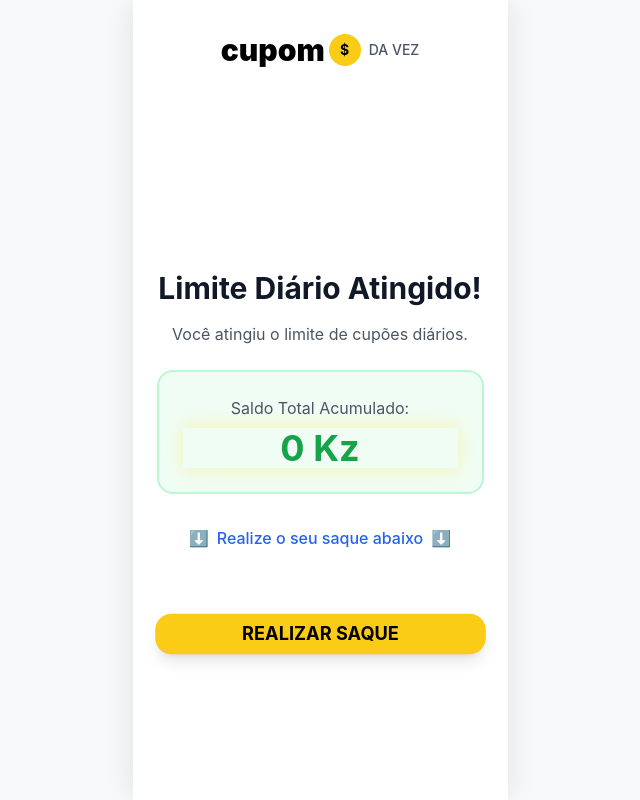
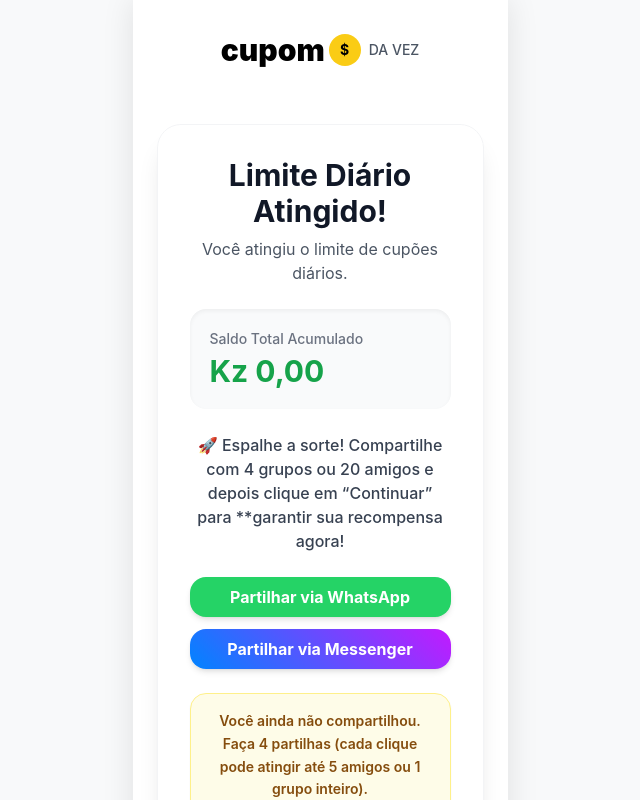
Before and after one commit to odisseumilionario-sketch/SUA-HORA-2, a React (Vite) app: page /limite-atingido in a window 1280 px wide. Shown: the top 800 px of the page, without its empty margins (320-960 px from the left). Built offline with nearby package versions, Linux system fonts and the light colour scheme.

Commit message:
limite atingido alterado

```diff
--- a/src/pages/LimitReachedPage.jsx
+++ b/src/pages/LimitReachedPage.jsx
@@ -1,4 +1,4 @@
-import React, { useEffect, useState } from 'react';
+import React, { useEffect, useState, useCallback, useMemo } from 'react';
 import { motion } from 'framer-motion';
 import { useNavigate } from 'react-router-dom';
 import { Button } from '@/components/ui/button';
@@ -6,15 +6,76 @@ import { Button } from '@/components/ui/button';
 const LimitReachedPage = () => {
   const navigate = useNavigate();
   const [totalBalance, setTotalBalance] = useState(0);
+  const [shareCount, setShareCount] = useState(0);
+  const REQUIRED_CLICKS = 4;
+  const FRIENDS_PER_CLICK = 5;
+  const GROUPS_TARGET = 4;
+
+  const progressPercent = useMemo(() => {
+    if (shareCount >= REQUIRED_CLICKS) {
+      return 100;
+    }
+    return Math.min(Math.round((shareCount / REQUIRED_CLICKS) * 100), 100);
+  }, [shareCount]);
+
+  const progressMessage = useMemo(() => {
+    if (shareCount === 0) {
+      return 'Você ainda não compartilhou. Faça 4 partilhas (cada clique pode atingir até 5 amigos ou 1 grupo inteiro).';
+    }
+
+    if (shareCount < REQUIRED_CLICKS) {
+      const remainingClicks = REQUIRED_CLICKS - shareCount;
+      const friendsCovered = shareCount * FRIENDS_PER_CLICK;
+      const groupsCovered = shareCount;
+      const remainingFriends = Math.max(FRIENDS_PER_CLICK * REQUIRED_CLICKS - friendsCovered, 0);
+      const remainingGroups = Math.max(GROUPS_TARGET - groupsCovered, 0);
+
+      return `Excelente! Você já compartilhou ${friendsCovered} amigos / ${groupsCovered} grupos. Faltam ${remainingClicks} ${remainingClicks === 1 ? 'clique' : 'cliques'} para completar os ${GROUPS_TARGET} grupos ou ${FRIENDS_PER_CLICK * REQUIRED_CLICKS} amigos.`;
+    }
+
+    return 'Excelente! Você já compartilhou o suficiente e atingiu 100% do progresso.';
+  }, [shareCount]);
 
   useEffect(() => {
-    const storedBalance = parseInt(localStorage.getItem('totalBalance') || '0');
-    setTotalBalance(storedBalance);
+    const storedBalance = parseInt(localStorage.getItem('totalBalance') || '0', 10);
+    setTotalBalance(Number.isNaN(storedBalance) ? 0 : storedBalance);
   }, []);
 
-  const handleWithdraw = () => {
-    navigate('/metodo-saque');
-  };
+  const shareMessage = useMemo(
+    () =>
+      'É real! Acabei de clicar e ganhei um bônus em dinheiro! É super fácil e recomendo muito que você experimente! Não perca! https://milionariorapido.onrender.com',
+    []
+  );
+
+  const handleShare = useCallback(
+    (platform) => {
+      const encodedMessage = encodeURIComponent(shareMessage);
+
+      if (platform === 'whatsapp') {
+        window.open(`https://api.whatsapp.com/send?text=${encodedMessage}`, '_blank', 'noopener');
+      }
+
+      if (platform === 'messenger') {
+        const baseLink = 'https://milionariorapido.onrender.com';
+        const messengerUrl = `fb-messenger://share/?link=${encodeURIComponent(baseLink)}&app_id=123456789&text=${encodedMessage}`;
+        const fallbackUrl = `https://www.facebook.com/dialog/send?app_id=123456789&link=${encodeURIComponent(baseLink)}&redirect_uri=${encodeURIComponent(baseLink)}&quote=${encodedMessage}`;
+
+        const newWindow = window.open(messengerUrl, '_blank', 'noopener');
+        if (!newWindow) {
+          window.open(fallbackUrl, '_blank', 'noopener');
+        }
+      }
+
+      setShareCount((prev) => Math.min(prev + 1, REQUIRED_CLICKS));
+    },
+    [shareMessage]
+  );
+
+  const handleContinue = useCallback(() => {
+    if (shareCount >= REQUIRED_CLICKS) {
+      navigate('/metodo-saque');
+    }
+  }, [navigate, shareCount]);
 
   return (
     <div className="min-h-screen bg-white flex flex-col">
@@ -43,49 +104,74 @@ const LimitReachedPage = () => {
         animate={{ opacity: 1, y: 0 }}
         transition={{ duration: 0.6, delay: 0.2 }}
       >
-        <div className="text-center mb-8">
-          <h2 className="text-3xl font-bold text-gray-900 mb-4">
-            Limite Diário Atingido!
-          </h2>
-          <p className="text-gray-600 mb-6">
-            Você atingiu o limite de cupões diários.
+        <motion.div
+          className="max-w-md mx-auto border border-gray-100 rounded-3xl p-8 shadow-xl bg-white/95 backdrop-blur-sm flex flex-col gap-6"
+          initial={{ opacity: 0, scale: 0.95 }}
+          animate={{ opacity: 1, scale: 1 }}
+          transition={{ duration: 0.6, delay: 0.2 }}
+        >
+          <div className="space-y-2 text-center">
+            <h2 className="text-3xl font-bold text-gray-900">Limite Diário Atingido!</h2>
+            <p className="text-gray-600">Você atingiu o limite de cupões diários.</p>
+          </div>
+
+          <div className="bg-gray-50 rounded-2xl p-5 shadow-inner">
+            <p className="text-sm font-medium text-gray-500">Saldo Total Acumulado</p>
+            <p className="text-3xl font-bold text-green-600 mt-1">
+              {Math.max(totalBalance, 0)
+                .toLocaleString('pt-BR', { style: 'currency', currency: 'AOA' })
+                .replace('AOA', 'Kz')}
+            </p>
+          </div>
+
+          <p className="text-gray-700 font-medium text-center">
+            🚀 Espalhe a sorte! Compartilhe com 4 grupos ou 20 amigos e depois clique em “Continuar” para **garantir sua recompensa agora!
           </p>
 
-          {/* Balance Display */}
-          <motion.div
-            className="bg-green-50 border-2 border-green-200 rounded-2xl p-6 mb-8"
-            initial={{ opacity: 0, scale: 0.9 }}
-            animate={{ opacity: 1, scale: 1 }}
-            transition={{ duration: 0.6, delay: 0.4 }}
+          <div className="space-y-3">
+            <Button
+              onClick={() => handleShare('whatsapp')}
+              className="w-full bg-[#25D366] hover:bg-[#1da955] text-white font-bold py-3 px-4 rounded-2xl text-base shadow-md"
+            >
+              Partilhar via WhatsApp
+            </Button>
+            <Button
+              onClick={() => handleShare('messenger')}
+              className="w-full text-white font-bold py-3 px-4 rounded-2xl text-base shadow-md"
+              style={{ background: 'linear-gradient(45deg, #0084ff, #c21aff)' }}
+            >
+              Partilhar via Messenger
+            </Button>
+          </div>
+
+          <div className="bg-yellow-50 border border-yellow-200 rounded-2xl p-4 text-center shadow-sm">
+            <p className="text-sm font-semibold text-yellow-800 leading-relaxed">
+              {progressMessage}
+            </p>
+          </div>
+
+          <div className="space-y-3">
+            <div className="w-full h-3.5 bg-gray-200 rounded-full overflow-hidden">
+              <div
+                className="h-full bg-yellow-400 transition-all duration-500"
+                style={{ width: `${progressPercent}%` }}
+              />
+            </div>
+            <p className="text-sm text-gray-500 text-center">
+              {progressPercent}% concluído • {shareCount}/{REQUIRED_CLICKS} partilhas registradas
+            </p>
+          </div>
+
+          <Button
+            onClick={handleContinue}
+            disabled={shareCount < REQUIRED_CLICKS}
+            className={`w-full font-bold py-3 px-4 rounded-2xl text-base shadow-lg transition-all duration-300 ${
+              shareCount >= REQUIRED_CLICKS
+                ? 'bg-yellow-400 hover:bg-yellow-500 text-black'
+                : 'bg-gray-200 text-gray-500 cursor-not-allowed'
+            }`}
           >
-            <p className="text-gray-600 mb-2">Saldo Total Acumulado:</p>
-            <p className="text-4xl font-bold text-green-600 glow-effect">
-              {totalBalance.toLocaleString()} Kz
-            </p>
-          </motion.div>
-
-          <div className="flex items-center justify-center mb-8">
-            <span className="mr-2">⬇️</span>
-            <p className="text-blue-600 font-medium">
-              Realize o seu saque abaixo
-            </p>
-            <span className="ml-2">⬇️</span>
-          </div>
-        </div>
-
-        {/* Withdraw Button */}
-        <motion.div
-          initial={{ opacity: 0, y: 20 }}
-          animate={{ opacity: 1, y: 0 }}
-          transition={{ duration: 0.6, delay: 0.6 }}
-          whileHover={{ scale: 1.02 }}
-          whileTap={{ scale: 0.98 }}
-        >
-          <Button
-            onClick={handleWithdraw}
-            className="w-full bg-yellow-400 hover:bg-yellow-500 text-black font-bold py-4 px-6 rounded-2xl text-lg shadow-lg button-hover pulse-animation"
-          >
-            REALIZAR SAQUE
+            Continuar
           </Button>
         </motion.div>
       </motion.div>
```
